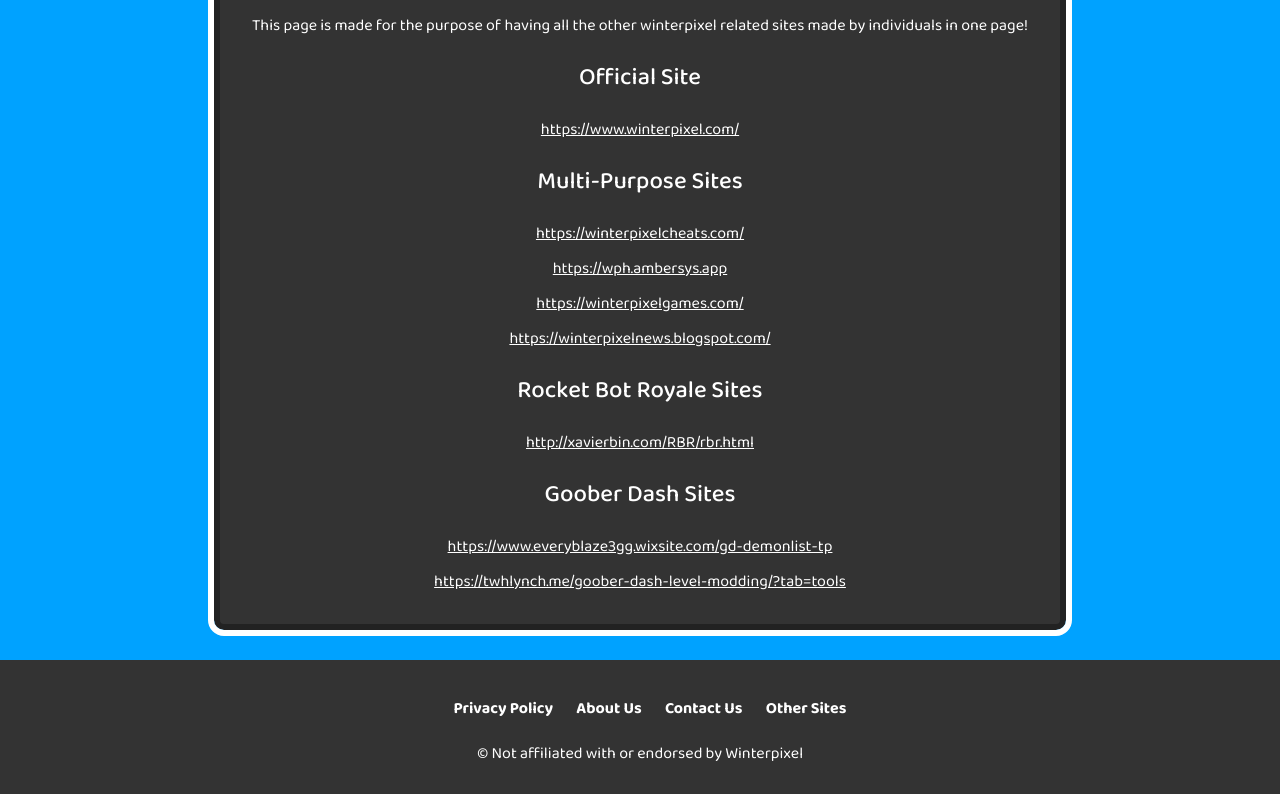
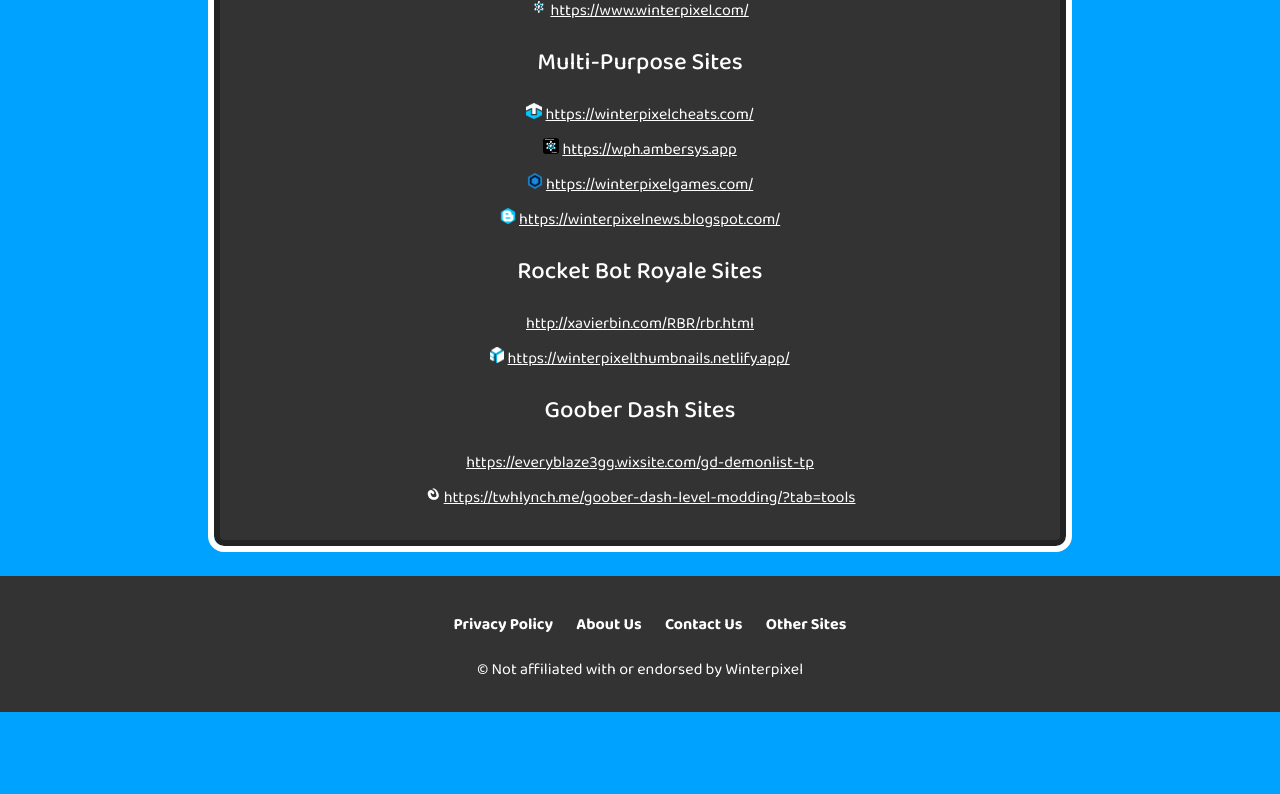
Before and after one commit to TarasKhan475/Website, a website: page OtherSites.html in a window 1280 px wide. Shown: the part 426-1220 px from the top of the page. After the commit the page ends 1138 px from the top, so only its background shows below. Drawn offline with Linux system fonts and the light colour scheme.

Commit message:
added icons and another site
7 new icons added and nearly all sites have icon now, and winterpixelthumbnails was added

```diff
--- a/OtherSites.html
+++ b/OtherSites.html
@@ -42,20 +42,47 @@
 
     <div class="content">
         <img src="ui/Logo.png" alt="WinterpixelCheats">
-        <h1>Other Winterpixel Related Sites!</h1>
-        <p>This page is made for the purpose of having all the other winterpixel related sites made by individuals in one page!</p>
         <h2 class="section-title">Official Site</h2>
-        <p><a href="https://www.winterpixel.com/" target="_blank" style="color: white;">https://www.winterpixel.com/</a></p>
+        <p>
+            <span><img src="ui/othersites/winterpixel.png" alt="Icon" width="16" height="16"></span>
+            <a href="https://www.winterpixel.com/" target="_blank" style="color: white;">https://www.winterpixel.com/</a>
+        </p>
+
         <h2 class="section-title">Multi-Purpose Sites</h2>
-        <p><a href="https://winterpixelcheats.com/" target="_blank" style="color: white;">https://winterpixelcheats.com/</a></p>
-        <p><a href="https://wph.ambersys.app" target="_blank" style="color: white;">https://wph.ambersys.app</a></p>
-        <p><a href="https://winterpixelgames.com/" target="_blank" style="color: white;">https://winterpixelgames.com/</a></p>
-        <p><a href="https://winterpixelnews.blogspot.com/" target="_blank" style="color: white;">https://winterpixelnews.blogspot.com/</a></p>
+        <p>
+            <span><img src="ui/othersites/WinterpixelCheats.png" alt="Icon" width="16" height="16"></span>
+            <a href="https://winterpixelcheats.com/" target="_blank" style="color: white;">https://winterpixelcheats.com/</a>
+        </p>
+        <p>
+            <span><img src="ui/othersites/WinterpixelHelper.png" alt="Icon" width="16" height="16"></span>
+            <a href="https://wph.ambersys.app" target="_blank" style="color: white;">https://wph.ambersys.app</a>
+        </p>
+        <p>
+            <span><img src="ui/othersites/WinterpixelGames.png" alt="Icon" width="16" height="16"></span>
+            <a href="https://winterpixelgames.com/" target="_blank" style="color: white;">https://winterpixelgames.com/</a>
+        </p>
+        <p>
+            <span><img src="ui/othersites/WinterpixelBlog.png" alt="Icon" width="16" height="16"></span>
+            <a href="https://winterpixelnews.blogspot.com/" target="_blank" style="color: white;">https://winterpixelnews.blogspot.com/</a>
+        </p>
+
         <h2 class="section-title">Rocket Bot Royale Sites</h2>
-        <p><a href="http://xavierbin.com/RBR/rbr.html" target="_blank" style="color: white;">http://xavierbin.com/RBR/rbr.html</a></p>
+        <p>
+            <a href="http://xavierbin.com/RBR/rbr.html" target="_blank" style="color: white;">http://xavierbin.com/RBR/rbr.html</a>
+        </p>
+        <p>
+            <span><img src="ui/othersites/WinterpixelThumbnail.png" alt="Icon" width="14" height="16"></span>
+            <a href="https://winterpixelthumbnails.netlify.app/" target="_blank" style="color: white;">https://winterpixelthumbnails.netlify.app/</a>
+        </p>
+
         <h2 class="section-title">Goober Dash Sites</h2>
-        <p><a href="https://www.everyblaze3gg.wixsite.com/gd-demonlist-tp" target="_blank" style="color: white;">https://www.everyblaze3gg.wixsite.com/gd-demonlist-tp</a></p>
-        <p><a href="https://twhlynch.me/goober-dash-level-modding/?tab=tools" target="_blank" style="color: white;">https://twhlynch.me/goober-dash-level-modding/?tab=tools</a></p>
+        <p>
+            <a href="https://everyblaze3gg.wixsite.com/gd-demonlist-tp" target="_blank" style="color: white;">https://everyblaze3gg.wixsite.com/gd-demonlist-tp</a>
+        </p>
+        <p>
+            <span><img src="ui/othersites/twhlynch.png" alt="Icon" width="16" height="16"></span>
+            <a href="https://twhlynch.me/goober-dash-level-modding/?tab=tools" target="_blank" style="color: white;">https://twhlynch.me/goober-dash-level-modding/?tab=tools</a>
+        </p>
     </div>
 
     <footer>
```
Also changed, not shown: ThumbnailGallery.html (+1 -1 lines), ui/othersites/WinterpixelBlog.png (added), ui/othersites/WinterpixelCheats.png (added), ui/othersites/WinterpixelGames.png (added), ui/othersites/WinterpixelHelper.png (added), ui/othersites/WinterpixelThumbnail.png (added), ui/othersites/twhlynch.png (added), ui/othersites/winterpixel.png (added).
